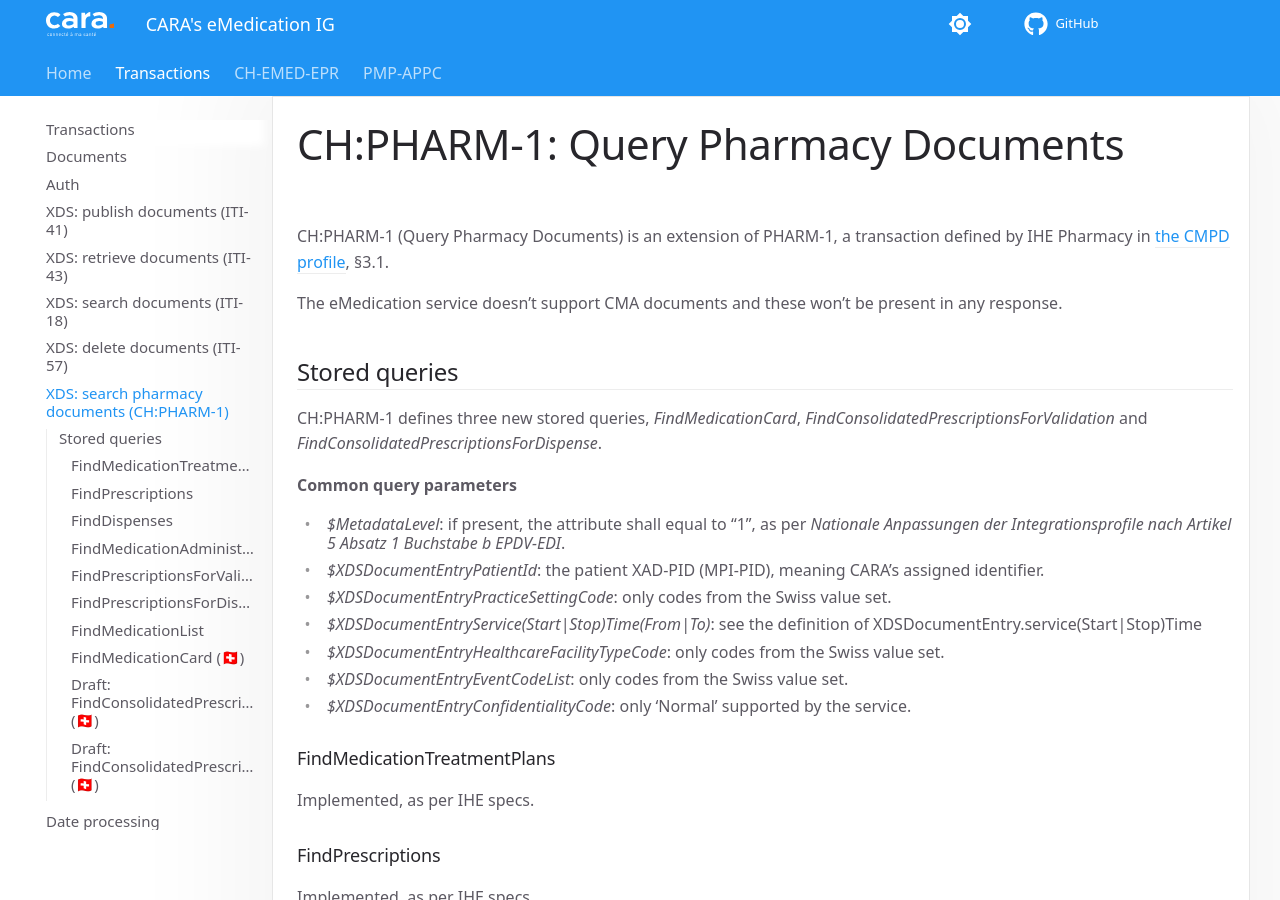
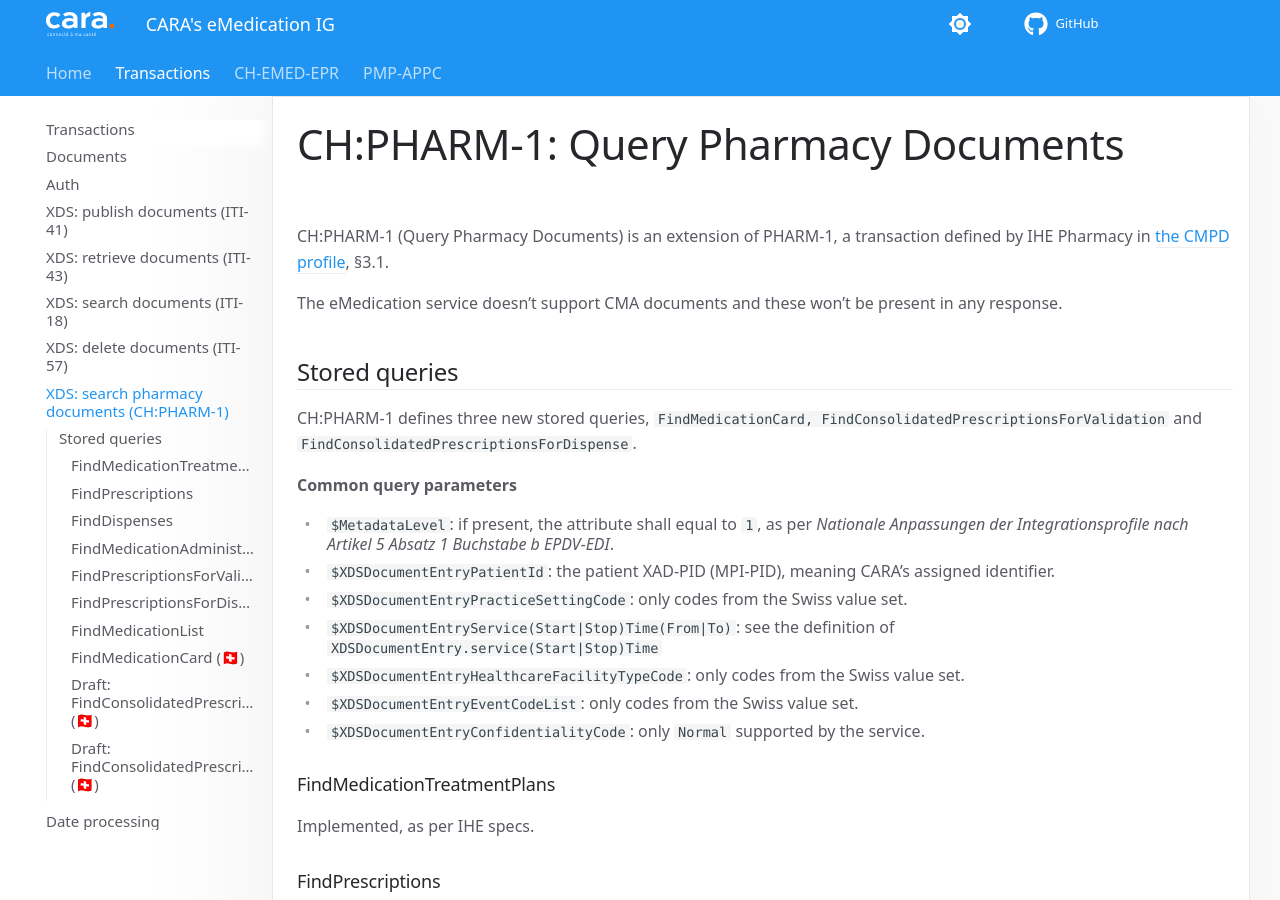
Before and after one commit to CARA-ch/emed-service-guide, an MkDocs documentation site: the page built from docs/transactions/chpharm1.md, in a window 1280 px wide and 900 px high. Built offline with MkDocs 1.6.1 and Material for MkDocs 9.7.7, drawn with Linux system fonts in a browser that asks for light colours; comment, search, counter and statistics services are not loaded.

```diff
--- a/docs/transactions/chpharm1.md
+++ b/docs/transactions/chpharm1.md
@@ -6,17 +6,17 @@ The eMedication service doesn't support CMA documents and these won't be present
 
 ## Stored queries
 
-CH:PHARM-1 defines three new stored queries, _FindMedicationCard_, _FindConsolidatedPrescriptionsForValidation_ and _FindConsolidatedPrescriptionsForDispense_.
+CH:PHARM-1 defines three new stored queries, `FindMedicationCard, FindConsolidatedPrescriptionsForValidation` and `FindConsolidatedPrescriptionsForDispense`.
 
 **Common query parameters**
 
-* *$MetadataLevel*: if present, the attribute shall equal to "1", as per *Nationale Anpassungen der Integrationsprofile nach Artikel 5 Absatz 1 Buchstabe b EPDV-EDI*.
-* *$XDSDocumentEntryPatientId*: the patient XAD-PID (MPI-PID), meaning CARA's assigned identifier.
-* *$XDSDocumentEntryPracticeSettingCode*: only codes from the Swiss value set.
-* *$XDSDocumentEntryService(Start|Stop)Time(From|To)*: see the definition of XDSDocumentEntry.service(Start|Stop)Time
-* *$XDSDocumentEntryHealthcareFacilityTypeCode*: only codes from the Swiss value set.
-* *$XDSDocumentEntryEventCodeList*: only codes from the Swiss value set.
-* *$XDSDocumentEntryConfidentialityCode*: only 'Normal' supported by the service.
+* `$MetadataLevel`: if present, the attribute shall equal to `1`, as per *Nationale Anpassungen der Integrationsprofile nach Artikel 5 Absatz 1 Buchstabe b EPDV-EDI*.
+* `$XDSDocumentEntryPatientId`: the patient XAD-PID (MPI-PID), meaning CARA's assigned identifier.
+* `$XDSDocumentEntryPracticeSettingCode`: only codes from the Swiss value set.
+* `$XDSDocumentEntryService(Start|Stop)Time(From|To)`: see the definition of `XDSDocumentEntry.service(Start|Stop)Time`
+* `$XDSDocumentEntryHealthcareFacilityTypeCode`: only codes from the Swiss value set.
+* `$XDSDocumentEntryEventCodeList`: only codes from the Swiss value set.
+* `$XDSDocumentEntryConfidentialityCode`: only `Normal` supported by the service.
 
 ### FindMedicationTreatmentPlans
 
@@ -61,22 +61,22 @@ Treatment selection (via the search query execution) is done at document retriev
 
 **Query parameters**
 
-  | Parameter Name                    | Attribute                     | Opt | Mult |
-  | --------------------------------- | ----------------------------- | --- | ---- |
-  | $XDSDocumentEntryPatientId        | XDSDocumentEntry.patientId    | R   | --   |
-  | $XDSDocumentEntryStatus           | XDSDocumentEntry.objectType   | R   | M    |
-  | $XDSDocumentEntryFormatCode       | XDSDocumentEntry.formatCode   | O   | --   |
-  | $XDSDocumentEntryLanguageCode     | XDSDocumentEntry.languageCode | O   | --   |
-  | $XDSDocumentEntryServiceStartFrom | N/A                           | O   | --   |
-  | $XDSDocumentEntryServiceStartTo   | N/A                           | O   | --   |
-  | $XDSDocumentEntryServiceEndFrom   | N/A                           | O   | --   |
-  | $XDSDocumentEntryServiceEndTo     | N/A                           | O   | --   |
-  | $XDSDocumentEntryType             | N/A                           | O   | M    |
+  | Parameter Name                      | Attribute                      | Opt | Mult |
+  | ----------------------------------- | ------------------------------ | --- | ---- |
+  | `$XDSDocumentEntryPatientId`        | `XDSDocumentEntry.patientId`   | R   | --   |
+  | `$XDSDocumentEntryStatus`           | `XDSDocumentEntry.objectType`  | R   | M    |
+  | `$XDSDocumentEntryFormatCode`       | `XDSDocumentEntry.formatCode`  | O   | --   |
+  | `$XDSDocumentEntryLanguageCode`     | `XDSDocumentEntry.languageCode`| O   | --   |
+  | `$XDSDocumentEntryServiceStartFrom` | N/A                            | O   | --   |
+  | `$XDSDocumentEntryServiceStartTo`   | N/A                            | O   | --   |
+  | `$XDSDocumentEntryServiceEndFrom`   | N/A                            | O   | --   |
+  | `$XDSDocumentEntryServiceEndTo`     | N/A                            | O   | --   |
+  | `$XDSDocumentEntryType`             | N/A                            | O   | M    |
  <!-- TODO: ServiceStart/Stop map to treatment dates. Not only active treatments. If Stop absent, only active+suspended -->
 
 
-  * *$XDSDocumentEntryStatus*: This parameter is not used.
-  * *$XDSDocumentEntryFormatCode*: this parameter is used to determine what will be the type of the generated medication card:
+  * `$XDSDocumentEntryStatus`: This parameter is not used.
+  * `$XDSDocumentEntryFormatCode`: this parameter is used to determine what will be the type of the generated medication card:
 
     | Supported format code                      | Processing                                                 |
     | ------------------------------------------ | ---------------------------------------------------------- |
@@ -84,7 +84,7 @@ Treatment selection (via the search query execution) is done at document retriev
     | `urn:che:epr:EPR_Unstructured_Document`    | The medication card is a PDF document.                     |
 
 
-  * *$XDSDocumentEntryLanguageCode*: the language that will be used to generate the medication card. If not specified, the eMedication service uses the default language (french).
+  * `$XDSDocumentEntryLanguageCode`: the language that will be used to generate the medication card. If not specified, the eMedication service uses the default language (french).
 
     | Supported language | code    |
     | ------------------ | ------- |
@@ -97,9 +97,9 @@ Treatment selection (via the search query execution) is done at document retriev
 
         The service currently only supports french.
 
-  * *$XDSDocumentEntryServiceStartFrom*, *$XDSDocumentEntryServiceStartTo*: This parameter is not used.
-  * *$XDSDocumentEntryServiceEndFrom*, *$XDSDocumentEntryServiceEndTo*: This parameter is not used.
-  * *$XDSDocumentEntryType*: stable and/or on-demand. Stable documents are PML documents that have been generated and saved, on-demand are documents that can be generated. There's no stable PML in the eMedication service (the response is empty for requests that only specify stable types). If absent, all types are returned. A single on-demand document is returned.
+  * `$XDSDocumentEntryServiceStartFrom`, `$XDSDocumentEntryServiceStartTo`: This parameter is not used.
+  * `$XDSDocumentEntryServiceEndFrom`, `$XDSDocumentEntryServiceEndTo`: This parameter is not used.
+  * `$XDSDocumentEntryType`: stable and/or on-demand. Stable documents are PML documents that have been generated and saved, on-demand are documents that can be generated. There's no stable PML in the eMedication service (the response is empty for requests that only specify stable types). If absent, all types are returned. A single on-demand document is returned.
 
 ### Draft: FindConsolidatedPrescriptionsForValidation (🇨🇭)
 
@@ -111,21 +111,21 @@ Treatment selection (via the search query execution) is done at document retriev
 
   | Parameter Name                              | Attribute                             | Opt | Mult |
   | ------------------------------------------- | ------------------------------------- | --- | ---- |
-  | $XDSDocumentEntryPatientId                  | XDSDocumentEntry.patientId            | R   | --   |
-  | $XDSDocumentEntryEntryUUID                  | XDSDocumentEntry.entryUUID            | O   | M    |
-  | $XDSDocumentEntryUniqueId                   | XDSDocumentEntry.uniqueId             | O   | M    |
-  | $XDSDocumentEntryPracticeSettingCode        | XDSDocumentEntry. practiceSettingCode | O   | M    |
-  | $XDSDocumentEntryCreationTimeFrom           | XDSDocumentEntry.creationTime         | O   | --   |
-  | $XDSDocumentEntryCreationTimeTo             | XDSDocumentEntry.creationTime         | O   | --   |
-  | $XDSDocumentEntryServiceStartTimeFrom       | N/A                                   | O   | --   |
-  | $XDSDocumentEntryServiceStartTimeTo         | N/A                                   | O   | --   |
-  | $XDSDocumentEntryServiceStopTimeFrom        | N/A                                   | O   | --   |
-  | $XDSDocumentEntryServiceStopTimeTo          | N/A                                   | O   | --   |
-  | $XDSDocumentEntryHealthcareFacilityTypeCode |                                       | O   | M    |
-  | $XDSDocumentEntryEventCodeList              |                                       | O   | M    |
-  | $XDSDocumentEntryConfidentialityCode        | Keep?                                 | O   | M    |
-  | $XDSDocumentEntryAuthorPerson               | Keep?                                 | O   | M    |
-  | $XDSDocumentEntryStatus                     | No reason to keep it                  | O   | M    |
+  | `$XDSDocumentEntryPatientId`                  | `XDSDocumentEntry.patientId`            | R   | --   |
+  | `$XDSDocumentEntryEntryUUID`                  | `XDSDocumentEntry.entryUUID`            | O   | M    |
+  | `$XDSDocumentEntryUniqueId`                   | `XDSDocumentEntry.uniqueId`             | O   | M    |
+  | `$XDSDocumentEntryPracticeSettingCode`        | `XDSDocumentEntry. practiceSettingCode` | O   | M    |
+  | `$XDSDocumentEntryCreationTimeFrom`           | `XDSDocumentEntry.creationTime`         | O   | --   |
+  | `$XDSDocumentEntryCreationTimeTo`             | `XDSDocumentEntry.creationTime`         | O   | --   |
+  | `$XDSDocumentEntryServiceStartTimeFrom`       | N/A                                   | O   | --   |
+  | `$XDSDocumentEntryServiceStartTimeTo`         | N/A                                   | O   | --   |
+  | `$XDSDocumentEntryServiceStopTimeFrom`        | N/A                                   | O   | --   |
+  | `$XDSDocumentEntryServiceStopTimeTo`          | N/A                                   | O   | --   |
+  | `$XDSDocumentEntryHealthcareFacilityTypeCode` |                                       | O   | M    |
+  | `$XDSDocumentEntryEventCodeList`              |                                       | O   | M    |
+  | `$XDSDocumentEntryConfidentialityCode`        | Keep?                                 | O   | M    |
+  | `$XDSDocumentEntryAuthorPerson`               | Keep?                                 | O   | M    |
+  | `$XDSDocumentEntryStatus`                     | No reason to keep it                  | O   | M    |
 
 ### Draft: FindConsolidatedPrescriptionsForDispense (🇨🇭)
 
```
Also changed, not shown: docs/transactions/documents.md (+40 -40 lines), docs/transactions/index.md (+14 -1 lines), docs/transactions/iti18.md (+22 -15 lines), docs/transactions/iti43.md (+3 -3 lines).
